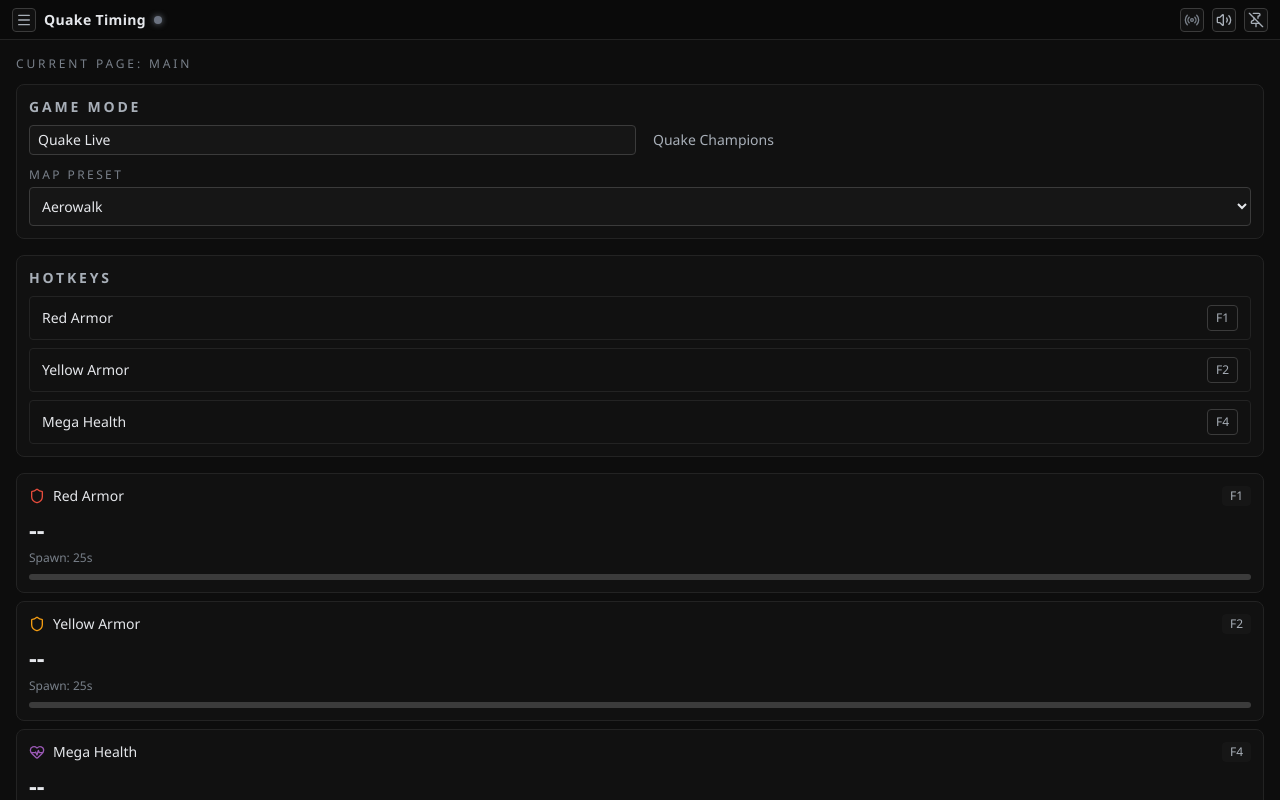
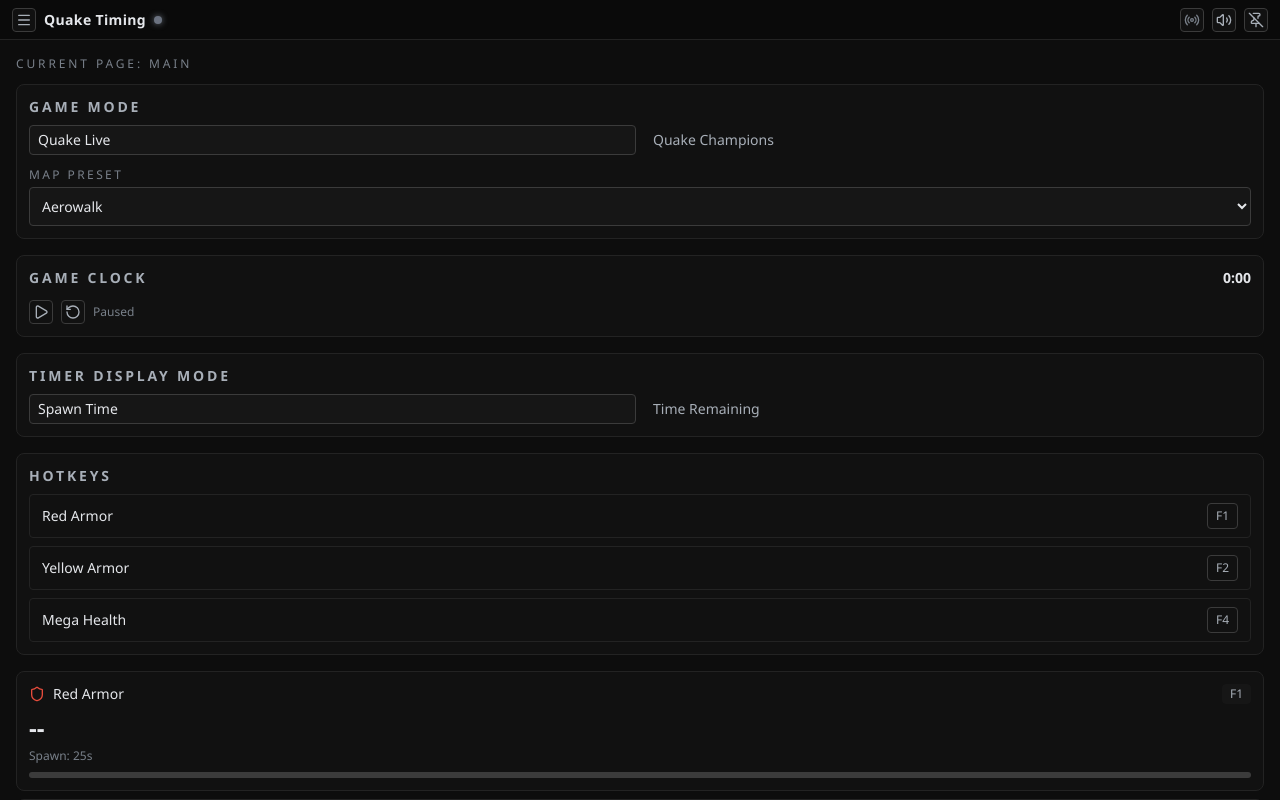
Before and after one commit to dmitry-osin/quake-tools-rs, a React (Vite) app: page / in a window 1280 px wide. Built offline with nearby package versions, Linux system fonts and the light colour scheme.

Commit message:
[+] timer cards, timer controls, handle states

```diff
--- a/public/locales/en.json
+++ b/public/locales/en.json
@@ -14,6 +14,14 @@
   },
   "main": {
     "gameMode": "Game mode",
+    "gameClock": "Game clock",
+    "clockRunning": "Running",
+    "clockPaused": "Paused",
+    "toggleClockAria": "Start or pause game clock",
+    "resetClockAria": "Reset game clock",
+    "displayMode": "Timer display mode",
+    "spawnTime": "Spawn Time",
+    "timeRemaining": "Time Remaining",
     "mapPreset": "Map preset",
     "customPreset": "Custom",
     "customItems": "Custom item pool",
--- a/src/app/AppShell.tsx
+++ b/src/app/AppShell.tsx
@@ -1,4 +1,4 @@
-import { useMemo, useReducer } from "react";
+import { useEffect, useMemo, useReducer, useState } from "react";
 import { useTranslation } from "react-i18next";
 import { ALL_ITEM_TYPES, getPresetsByGame } from "../data/gameData";
 import { NavigationDrawer } from "../components/NavigationDrawer";
@@ -7,14 +7,26 @@ import { AboutPage } from "../pages/AboutPage";
 import { MainPage } from "../pages/MainPage";
 import { SettingsPage } from "../pages/SettingsPage";
 import { TrainerPage } from "../pages/TrainerPage";
-import { appReducer, initialAppState } from "../state/appState";
+import { appReducer, initialAppState, selectGameClockMs } from "../state/appState";
 import type { Game } from "../types/domain";
 
 export function AppShell() {
   const { t } = useTranslation();
   const [state, dispatch] = useReducer(appReducer, initialAppState);
+  const [nowMs, setNowMs] = useState(() => Date.now());
+
+  useEffect(() => {
+    const intervalId = window.setInterval(() => {
+      const now = Date.now();
+      setNowMs(now);
+      dispatch({ type: "tick", nowMs: now });
+    }, 100);
+
+    return () => window.clearInterval(intervalId);
+  }, []);
 
   const presets = useMemo(() => getPresetsByGame(state.game), [state.game]);
+  const gameClockMs = useMemo(() => selectGameClockMs(state, nowMs), [nowMs, state]);
 
   const pageNode = useMemo(() => {
     if (state.page === "Trainer") {
@@ -40,9 +52,17 @@ export function AppShell() {
         onSelectGame={(game: Game) => dispatch({ type: "set-game", game })}
         onSelectPreset={(presetId) => dispatch({ type: "set-preset", presetId })}
         onToggleCustomItem={(itemType) => dispatch({ type: "toggle-custom-item", itemType })}
+        timers={state.timers}
+        displayMode={state.settings.displayMode}
+        gameClockMs={gameClockMs}
+        gameClockRunning={state.gameClockRunning}
+        onSetDisplayMode={(displayMode) => dispatch({ type: "set-display-mode", displayMode })}
+        onToggleGameClock={() => dispatch({ type: "toggle-game-clock", nowMs })}
+        onResetGameClock={() => dispatch({ type: "reset-game-clock" })}
+        onActivateItem={(itemId) => dispatch({ type: "activate-item", itemId, nowMs })}
       />
     );
-  }, [presets, state]);
+  }, [gameClockMs, nowMs, presets, state]);
 
   return (
     <div className="relative flex h-screen w-full overflow-hidden bg-[var(--background)] text-[var(--foreground)]">
--- a/src/components/TimerCard.tsx
+++ b/src/components/TimerCard.tsx
@@ -6,9 +6,23 @@ type TimerCardProps = {
   icon: "armor" | "mega" | "health";
   color: string;
   spawnSeconds: number;
+  status: "Idle" | "Running" | "Expired";
+  displayValue: string;
+  progressPercent: number;
+  onActivate: () => void;
 };
 
-export function TimerCard({ label, hotkey, icon, color, spawnSeconds }: TimerCardProps) {
+export function TimerCard({
+  label,
+  hotkey,
+  icon,
+  color,
+  spawnSeconds,
+  status,
+  displayValue,
+  progressPercent,
+  onActivate,
+}: TimerCardProps) {
   const iconNode =
     icon === "armor" ? (
       <Shield size={16} color={color} />
@@ -19,7 +33,11 @@ export function TimerCard({ label, hotkey, icon, color, spawnSeconds }: TimerCar
     );
 
   return (
-    <article className="rounded-lg border border-[var(--border)] bg-[var(--surface)] p-3">
+    <button
+      type="button"
+      onClick={onActivate}
+      className={status === "Running" ? "relative w-full rounded-lg border-l-4 bg-[var(--surface)] p-3 text-left border-l-[var(--accent)]" : "relative w-full rounded-lg border border-[var(--border)] bg-[var(--surface)] p-3 text-left"}
+    >
       <header className="mb-2 flex items-center justify-between">
         <div className="flex items-center gap-2">
           {iconNode}
@@ -27,11 +45,17 @@ export function TimerCard({ label, hotkey, icon, color, spawnSeconds }: TimerCar
         </div>
         <span className="rounded bg-[var(--surface2)] px-2 py-0.5 text-xs text-[var(--t2)]">{hotkey}</span>
       </header>
-      <div className="text-2xl font-semibold text-[var(--t1)]">--</div>
+      <div className="text-2xl font-semibold text-[var(--t1)] tabular-nums">{displayValue}</div>
       <div className="mt-1 text-xs text-[var(--t3)]">Spawn: {spawnSeconds}s</div>
       <div className="mt-2 h-1.5 overflow-hidden rounded bg-[var(--border2)]">
-        <div className="h-full w-0 rounded bg-[var(--accent)]" />
+        <div className="h-full rounded bg-[var(--accent)] transition-[width] duration-100" style={{ width: `${progressPercent}%` }} />
       </div>
-    </article>
+
+      {status === "Expired" ? (
+        <div className="absolute inset-0 grid place-items-center rounded-lg bg-black/55 text-xs font-semibold uppercase tracking-[0.16em] text-[var(--t1)]">
+          Click to confirm pickup
+        </div>
+      ) : null}
+    </button>
   );
 }
--- a/src/pages/MainPage.tsx
+++ b/src/pages/MainPage.tsx
@@ -1,9 +1,10 @@
+import { Pause, Play, RotateCcw } from "lucide-react";
 import { useTranslation } from "react-i18next";
 import { ITEM_META } from "../data/gameData";
 import { CheatSheet } from "../components/CheatSheet";
 import { HotkeyInput } from "../components/HotkeyInput";
 import { TimerCard } from "../components/TimerCard";
-import type { Game, ItemConfig, ItemType, MapPreset } from "../types/domain";
+import type { DisplayMode, Game, ItemConfig, ItemType, MapPreset, TimerEntry } from "../types/domain";
 
 type MainPageProps = {
   game: Game;
@@ -11,11 +12,30 @@ type MainPageProps = {
   customItemTypes: ItemType[];
   presets: MapPreset[];
   items: ItemConfig[];
+  timers: Record<string, TimerEntry>;
+  displayMode: DisplayMode;
+  gameClockMs: number;
+  gameClockRunning: boolean;
   allItemTypes: ItemType[];
   onSelectGame: (game: Game) => void;
   onSelectPreset: (presetId: string) => void;
   onToggleCustomItem: (itemType: ItemType) => void;
+  onSetDisplayMode: (displayMode: DisplayMode) => void;
+  onToggleGameClock: () => void;
+  onResetGameClock: () => void;
+  onActivateItem: (itemId: string) => void;
 };
+
+function formatClock(ms: number): string {
+  const totalSeconds = Math.max(0, Math.floor(ms / 1000));
+  const minutes = Math.floor(totalSeconds / 60);
+  const seconds = totalSeconds % 60;
+  return `${minutes}:${String(seconds).padStart(2, "0")}`;
+}
+
+function formatSpawnAt(ms: number): string {
+  return formatClock(ms);
+}
 
 export function MainPage({
   game,
@@ -23,10 +43,18 @@ export function MainPage({
   customItemTypes,
   presets,
   items,
+  timers,
+  displayMode,
+  gameClockMs,
+  gameClockRunning,
   allItemTypes,
   onSelectGame,
   onSelectPreset,
   onToggleCustomItem,
+  onSetDisplayMode,
+  onToggleGameClock,
+  onResetGameClock,
+  onActivateItem,
 }: MainPageProps) {
   const { t } = useTranslation();
 
@@ -95,6 +123,42 @@ export function MainPage({
       </div>
 
       <div className="panel">
+        <div className="mb-3 flex items-center justify-between">
+          <h2 className="panel-title mb-0">{t("main.gameClock")}</h2>
+          <span className="text-sm font-semibold tabular-nums">{formatClock(gameClockMs)}</span>
+        </div>
+        <div className="flex items-center gap-2">
+          <button className="icon-button" type="button" onClick={onToggleGameClock} aria-label={t("main.toggleClockAria")}>
+            {gameClockRunning ? <Pause size={16} /> : <Play size={16} />}
+          </button>
+          <button className="icon-button" type="button" onClick={onResetGameClock} aria-label={t("main.resetClockAria")}>
+            <RotateCcw size={16} />
+          </button>
+          <span className="text-xs text-[var(--t3)]">{gameClockRunning ? t("main.clockRunning") : t("main.clockPaused")}</span>
+        </div>
+      </div>
+
+      <div className="panel">
+        <h2 className="panel-title">{t("main.displayMode")}</h2>
+        <div className="flex gap-2">
+          <button
+            type="button"
+            className={displayMode === "SpawnTime" ? "nav-item nav-item-active" : "nav-item"}
+            onClick={() => onSetDisplayMode("SpawnTime")}
+          >
+            {t("main.spawnTime")}
+          </button>
+          <button
+            type="button"
+            className={displayMode === "TimeRemaining" ? "nav-item nav-item-active" : "nav-item"}
+            onClick={() => onSetDisplayMode("TimeRemaining")}
+          >
+            {t("main.timeRemaining")}
+          </button>
+        </div>
+      </div>
+
+      <div className="panel">
         <h2 className="panel-title">{t("main.hotkeys")}</h2>
         <div className="grid gap-2">
           {items.map((item) => (
@@ -104,7 +168,20 @@ export function MainPage({
       </div>
 
       <div className="grid gap-2">
-        {items.map((item) => (
+        {items.map((item) => {
+          const timer = timers[item.id];
+          const status = timer?.status ?? "Idle";
+          const remainingMs = timer?.remainingMs ?? item.spawnSeconds * 1000;
+          const progressPercent =
+            status === "Running" ? Math.max(0, Math.min(100, (remainingMs / (item.spawnSeconds * 1000)) * 100)) : 0;
+          const displayValue =
+            status === "Idle"
+              ? "--"
+              : displayMode === "TimeRemaining"
+                ? String(Math.ceil(remainingMs / 1000))
+                : formatSpawnAt(timer?.spawnAtGameMs ?? gameClockMs);
+
+          return (
             <TimerCard
               key={item.id}
               label={ITEM_META[item.itemType].label}
@@ -112,8 +189,13 @@ export function MainPage({
               icon={ITEM_META[item.itemType].icon}
               color={ITEM_META[item.itemType].color}
               spawnSeconds={item.spawnSeconds}
+              status={status}
+              displayValue={displayValue}
+              progressPercent={progressPercent}
+              onActivate={() => onActivateItem(item.id)}
             />
-        ))}
+          );
+        })}
       </div>
 
       <CheatSheet />
--- a/src/state/appState.ts
+++ b/src/state/appState.ts
@@ -14,7 +14,12 @@ type Action =
   | { type: "toggle-custom-item"; itemType: ItemType }
   | { type: "toggle-global-hook" }
   | { type: "toggle-sound" }
-  | { type: "toggle-always-on-top" };
+  | { type: "toggle-always-on-top" }
+  | { type: "set-display-mode"; displayMode: AppSettings["displayMode"] }
+  | { type: "toggle-game-clock"; nowMs: number }
+  | { type: "reset-game-clock" }
+  | { type: "activate-item"; itemId: string; nowMs: number }
+  | { type: "tick"; nowMs: number };
 
 const defaultSettings: AppSettings = {
   theme: "Dark",
@@ -58,6 +63,23 @@ function withItems(state: AppState, game: Game, presetId: string, customItemType
     items: buildItems(game, itemTypes),
     timers: {},
   };
+}
+
+function getGameClockMs(state: AppState, nowMs: number): number {
+  if (!state.gameClockRunning || state.gameClockStartAt === null) {
+    return state.gameClockOffsetMs;
+  }
+
+  return state.gameClockOffsetMs + (nowMs - state.gameClockStartAt);
+}
+
+function getSpawnMsByItemId(state: AppState, itemId: string): number | null {
+  const item = state.items.find((entry) => entry.id === itemId);
+  if (!item) {
+    return null;
+  }
+
+  return item.spawnSeconds * 1000;
 }
 
 export function appReducer(state: AppState, action: Action): AppState {
@@ -126,5 +148,120 @@ export function appReducer(state: AppState, action: Action): AppState {
     };
   }
 
+  if (action.type === "set-display-mode") {
+    return {
+      ...state,
+      settings: {
+        ...state.settings,
+        displayMode: action.displayMode,
+      },
+    };
+  }
+
+  if (action.type === "toggle-game-clock") {
+    if (state.gameClockRunning) {
+      return {
+        ...state,
+        gameClockOffsetMs: getGameClockMs(state, action.nowMs),
+        gameClockRunning: false,
+        gameClockStartAt: null,
+      };
+    }
+
+    return {
+      ...state,
+      gameClockRunning: true,
+      gameClockStartAt: action.nowMs,
+    };
+  }
+
+  if (action.type === "reset-game-clock") {
+    return {
+      ...state,
+      gameClockOffsetMs: 0,
+      gameClockRunning: false,
+      gameClockStartAt: null,
+    };
+  }
+
+  if (action.type === "activate-item") {
+    const spawnMs = getSpawnMsByItemId(state, action.itemId);
+    if (!spawnMs) {
+      return state;
+    }
+
+    const existing = state.timers[action.itemId];
+    if (existing?.status === "Running") {
+      return state;
+    }
+
+    const gameClockMs = getGameClockMs(state, action.nowMs);
+
+    return {
+      ...state,
+      timers: {
+        ...state.timers,
+        [action.itemId]: {
+          status: "Running",
+          remainingMs: spawnMs,
+          startedAtWallMs: action.nowMs,
+          startedAtGameMs: gameClockMs,
+          spawnAtGameMs: gameClockMs + spawnMs,
+        },
+      },
+    };
+  }
+
+  if (action.type === "tick") {
+    let changed = false;
+    const nextTimers: AppState["timers"] = { ...state.timers };
+
+    for (const itemId of Object.keys(state.timers)) {
+      const timer = state.timers[itemId];
+      if (timer.status !== "Running" || timer.startedAtWallMs === null) {
+        continue;
+      }
+
+      const spawnMs = getSpawnMsByItemId(state, itemId);
+      if (!spawnMs) {
+        continue;
+      }
+
+      const elapsedMs = Math.max(0, action.nowMs - timer.startedAtWallMs);
+      const remainingMs = Math.max(0, spawnMs - elapsedMs);
+
+      if (remainingMs === 0) {
+        nextTimers[itemId] = {
+          ...timer,
+          status: "Expired",
+          remainingMs: 0,
+        };
+        changed = true;
+        continue;
+      }
+
+      if (remainingMs !== timer.remainingMs) {
+        nextTimers[itemId] = {
+          ...timer,
+          remainingMs,
+        };
+        changed = true;
+      }
+    }
+
+    if (!changed) {
+      return state;
+    }
+
+    return {
+      ...state,
+      timers: nextTimers,
+    };
+  }
+
   return state;
 }
+
+export function selectGameClockMs(state: AppState, nowMs: number): number {
+  return getGameClockMs(state, nowMs);
+}
```
Lines whose indentation alone changed are shown as unchanged.
